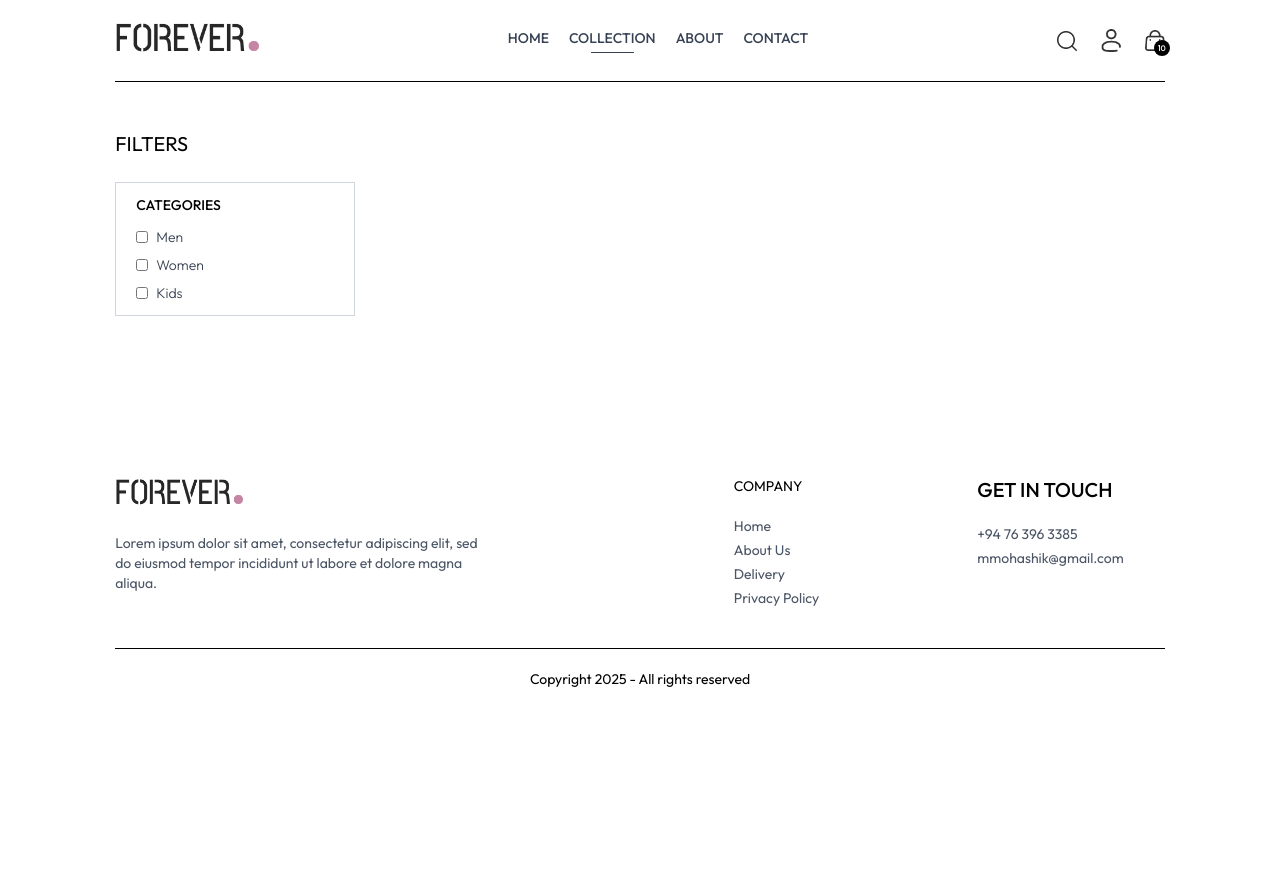
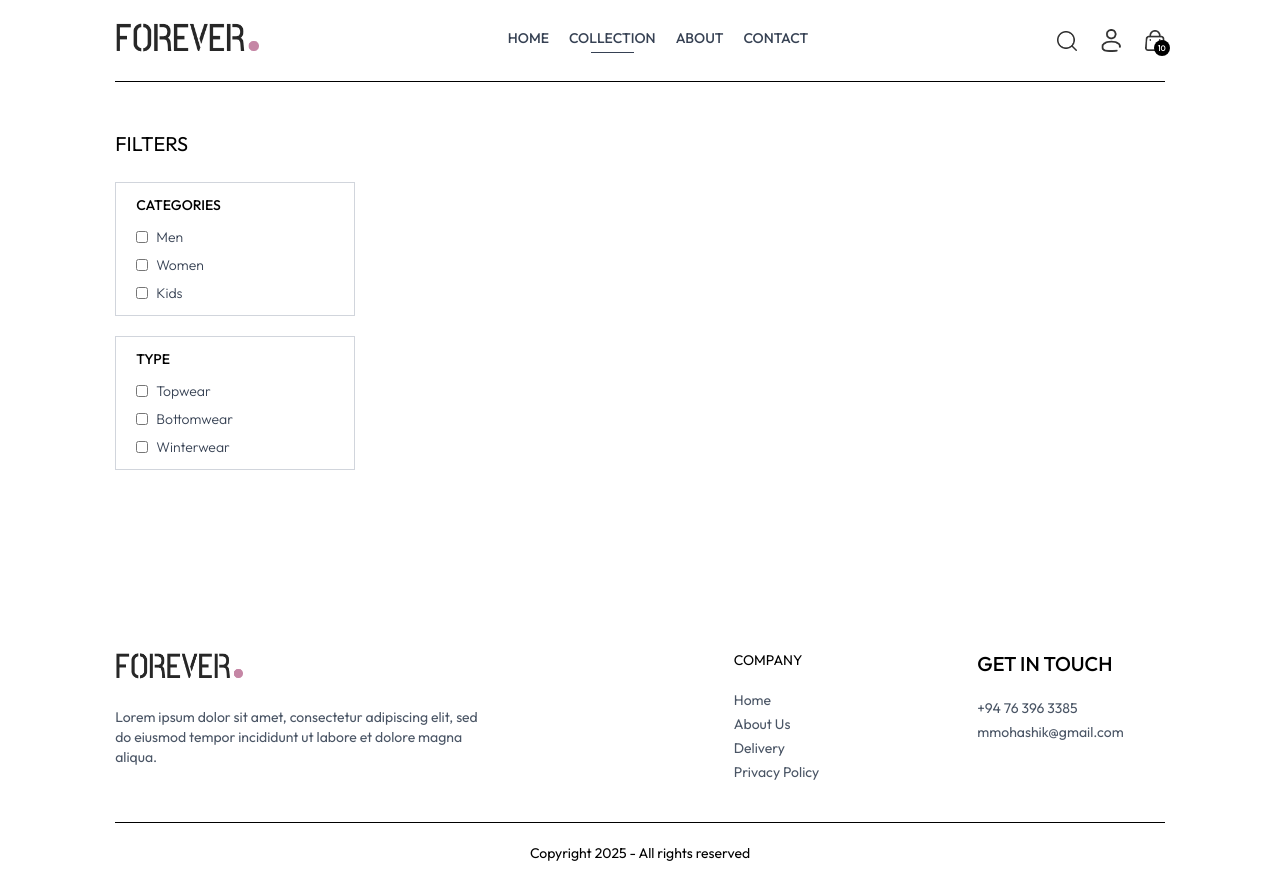
Before and after one commit to mmohashik/E-Commerce, a React (Vite) app in the folder frontend/: page /collection in a window 1280 px wide. Before the commit the page ends 800 px from the top, so only its background shows below. Built offline with nearby package versions, Linux system fonts and the light colour scheme.

Commit message:
filter created
with mobile responsive

```diff
--- a/frontend/src/pages/Collection.jsx
+++ b/frontend/src/pages/Collection.jsx
@@ -1,5 +1,6 @@
 import React, { useContext, useState } from 'react';
 import { ShopContext } from '../context/ShopContext'; // Make sure the path is correct
+import { assets } from '../assets/frontend_assets/assets';
 
 const Collection = () => {
   const { products } = useContext(ShopContext);
@@ -14,10 +15,18 @@
           onClick={() => setShowFilter(!showFilter)}
         >
           FILTERS
+          <img
+          className={`h-3 sm:hidden ${showFilter ? 'rotate-90' : ''}`}
+          src={assets.dropdown_icon}
+          alt=""
+          />
         </p>
 
         <div className={`border border-gray-300 pl-5 py-3 mt-6 ${showFilter ? '' : 'hidden'} sm:block`}>
-          <p className='mb-3 text-sm font-medium'>CATEGORIES</p>
+          <p className='mb-3 text-sm font-medium'>CATEGORIES
+
+
+          </p>
           <div className='flex flex-col gap-2 text-sm font-light text-gray-700'>
             <p className='flex gap-2'>
               <input className='w-3' type='checkbox' value={'Men'}/> Men
@@ -32,6 +41,26 @@
             </p>
           </div>
         </div>
+
+        <div className={`border border-gray-300 pl-5 py-3 my-5 ${showFilter ? '' : 'hidden'} sm:block`}>
+          <p className='mb-3 text-sm font-medium'>TYPE</p>
+          <div className='flex flex-col gap-2 text-sm font-light text-gray-700'>
+            <p className='flex gap-2'>
+              <input className='w-3' type='checkbox' value={'Topwear'}/> Topwear
+            </p>
+
+            <p className='flex gap-2'>
+              <input className='w-3' type='checkbox' value={'Bottomwear'}/> Bottomwear
+            </p>
+
+            <p className='flex gap-2'>
+              <input className='w-3' type='checkbox' value={'Winterwear'}/> Winterwear
+            </p>
+          </div>
+        </div>
+
+
+
       </div>
     </div>
   );
```
